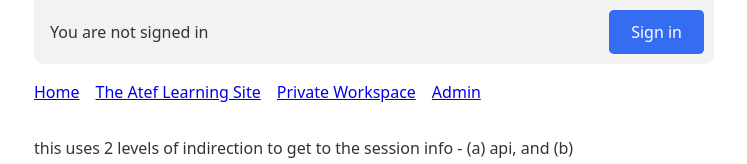
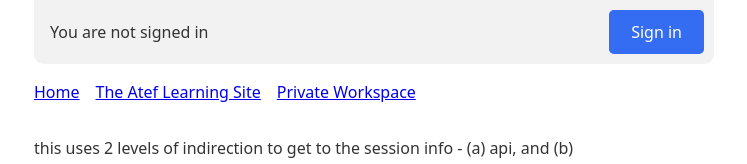
Before and after one commit to dattaray-basab/next-auth-example, a Next.js app: page /api-example in a window 1280 px wide. Shown: the top 164 px of the page, without its empty margins (266-1013 px from the left). Built offline with nearby package versions, Linux system fonts and the light colour scheme; no server answers.

Commit message:
0.1.0: WIP - removing Admin

```diff
--- a/components/header.tsx
+++ b/components/header.tsx
@@ -84,9 +84,9 @@ export default function Header() {
           {/* <li className={styles.navItem}>
             <Link href='/api-example'>API</Link>
           </li> */}
-          <li className={styles.navItem}>
+          {/* <li className={styles.navItem}>
             <Link href='/admin'>Admin</Link>
-          </li>
+          </li> */}
           {/* <li className={styles.navItem}>
             <Link href='/me'>Me</Link>
           </li> */}
--- a/pages/admin/index.tsx
+++ b/pages/admin/index.tsx
@@ -16,3 +16,4 @@ export default function Page() {
     </Layout>
   );
 }
+1.
```
Also changed, not shown: pages/api-example/index.tsx (line endings or trailing spaces).
